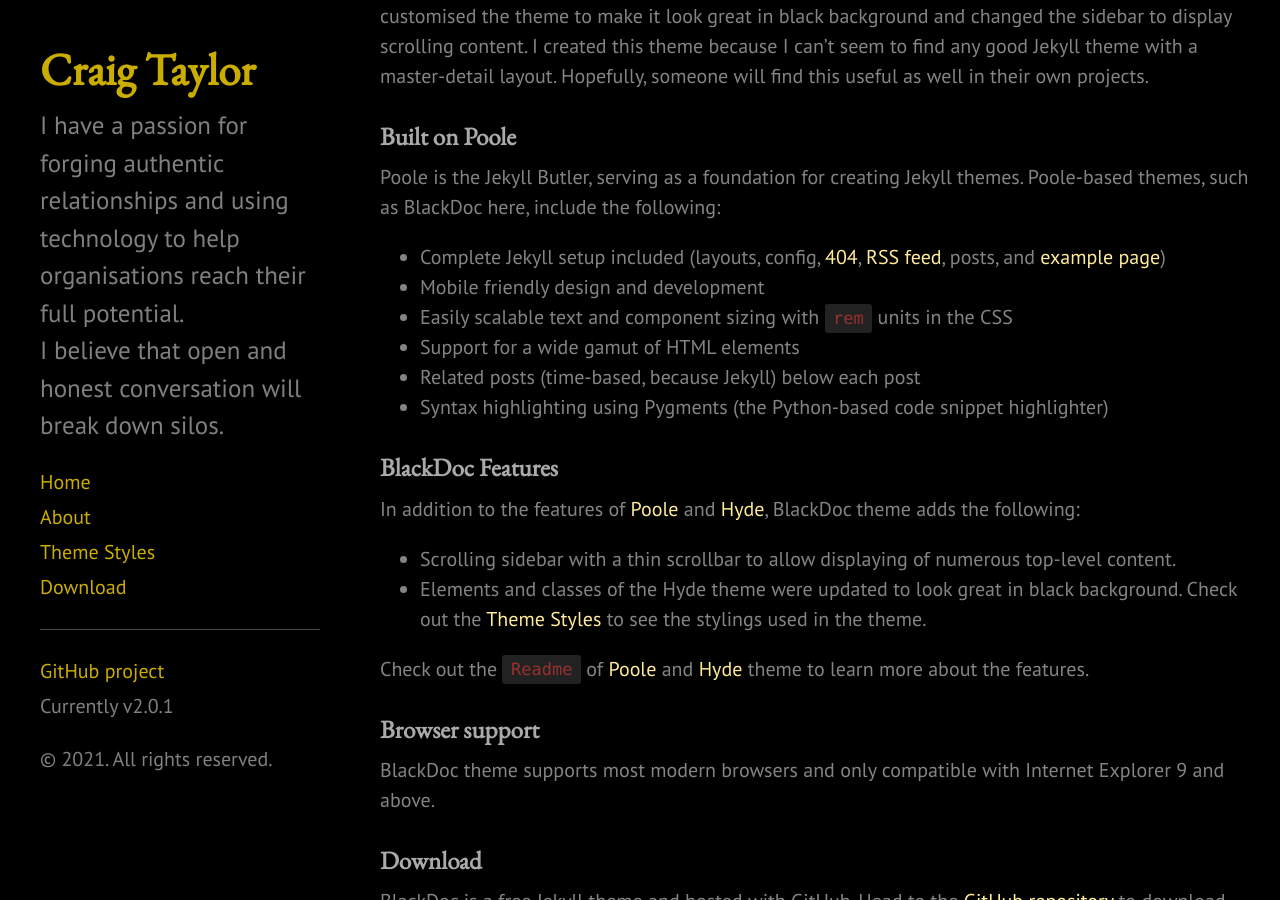
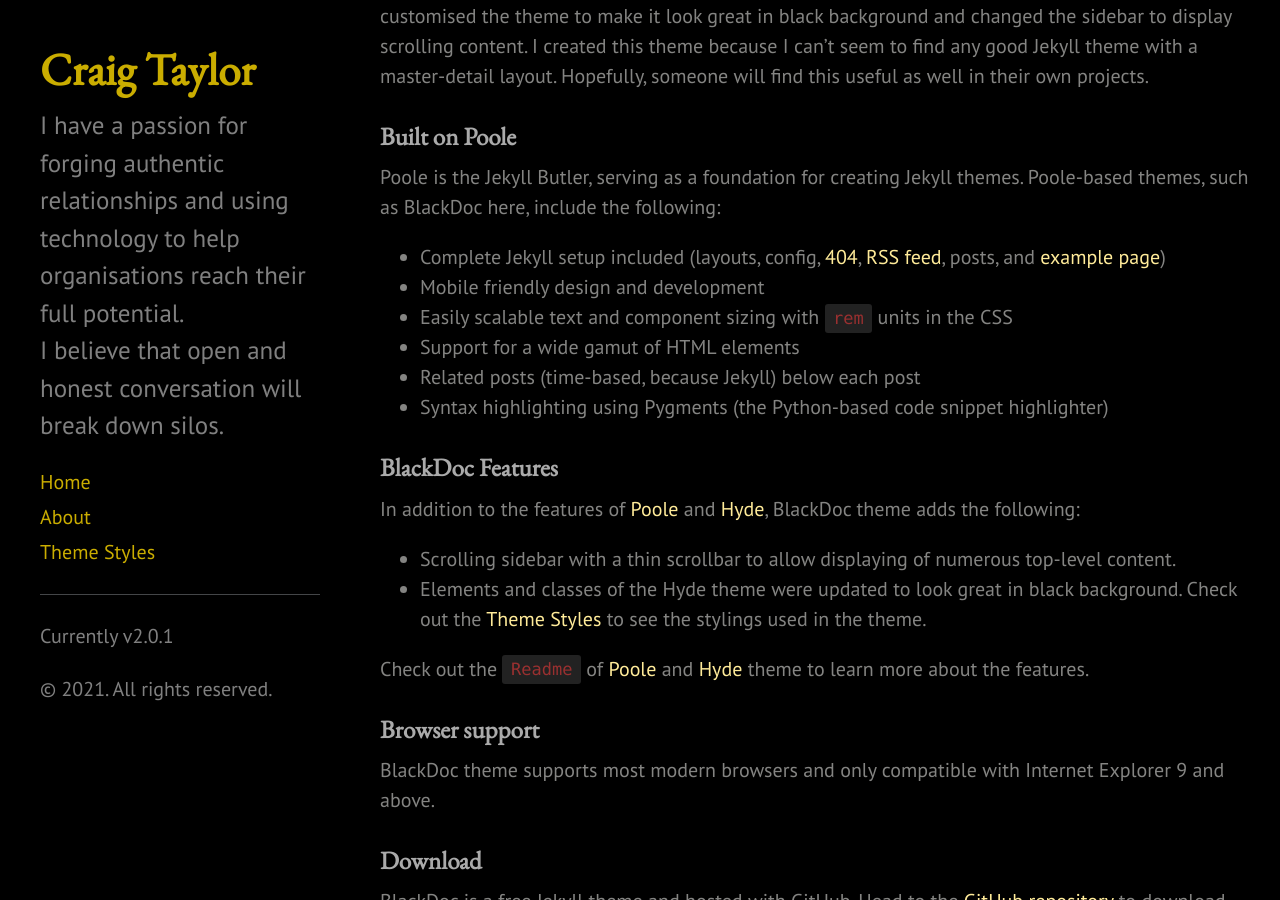
Before and after one commit to taylorc/taylorc.github.io, a Jekyll site: the page built from index.html, in a window 1280 px wide and 900 px high, scrolled down 319 px. Built offline with Jekyll 4.4.1, drawn with Linux system fonts in a browser that asks for light colours; the list of posts is cut into pages by our own code.

Commit message:
removed some extraneuos text

```diff
--- a/_includes/sidebar.html
+++ b/_includes/sidebar.html
@@ -25,10 +25,7 @@
           {% endif %}
         {% endif %}
       {% endfor %}
-
-      <a class="sidebar-nav-item" href="{{ site.github.repo }}/archive/master.zip">Download</a>
       <hr>
-      <a class="sidebar-nav-item" href="{{ site.github.repo }}">GitHub project</a>
       <span class="sidebar-nav-item">Currently v{{ site.version }}</span>
     </nav>
 
```
